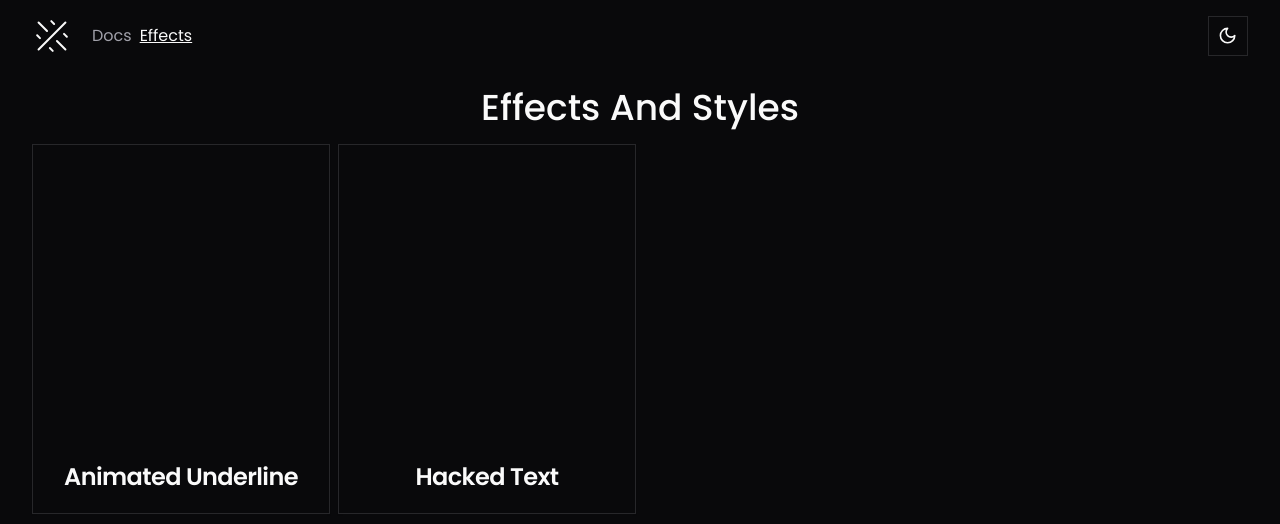
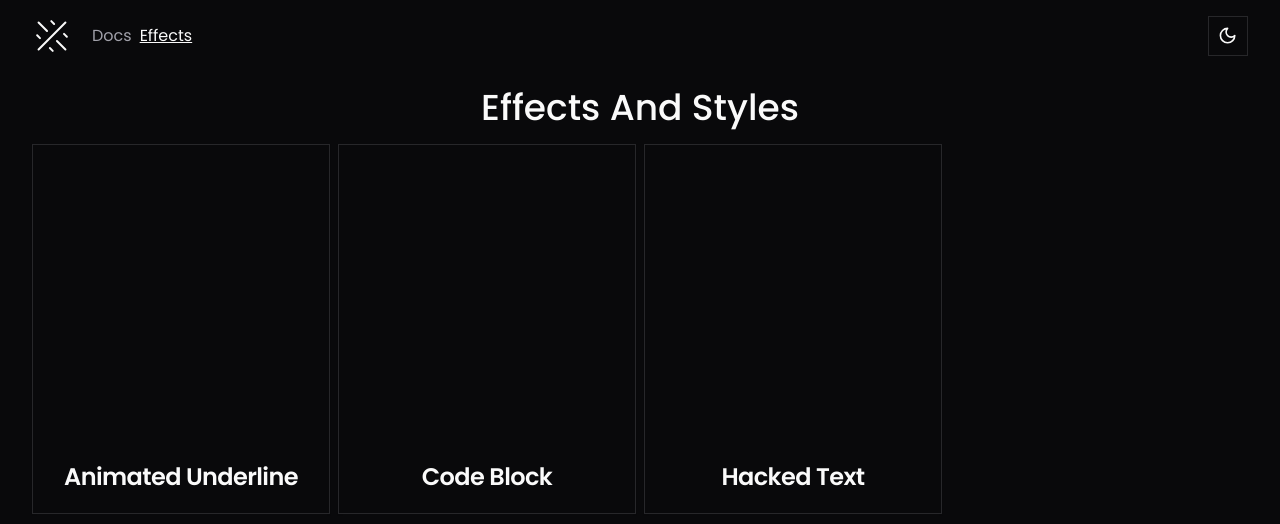
Before and after one commit to StepAsideLiL/effects, a Next.js app: page /effects in a window 1280 px wide. Shown: the top 524 px of the page. Built offline with nearby package versions, Linux system fonts and the light colour scheme.

Commit message:
add: Code Block component to effects list

```diff
--- a/components/effects/effects.ts
+++ b/components/effects/effects.ts
@@ -6,6 +6,12 @@ export const effects = [
     type: "effect",
   },
   {
+    title: "Code Block",
+    herf: "/effects/code-block",
+    imgSrc: "",
+    type: "style",
+  },
+  {
     title: "Hacked Text",
     herf: "/effects/hacked-text",
     imgSrc: "",
```
